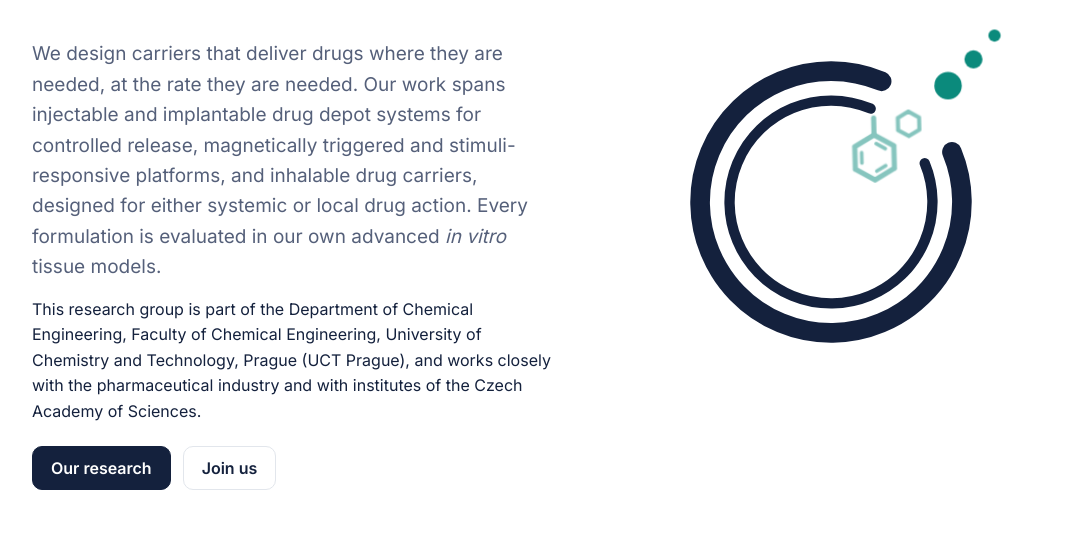
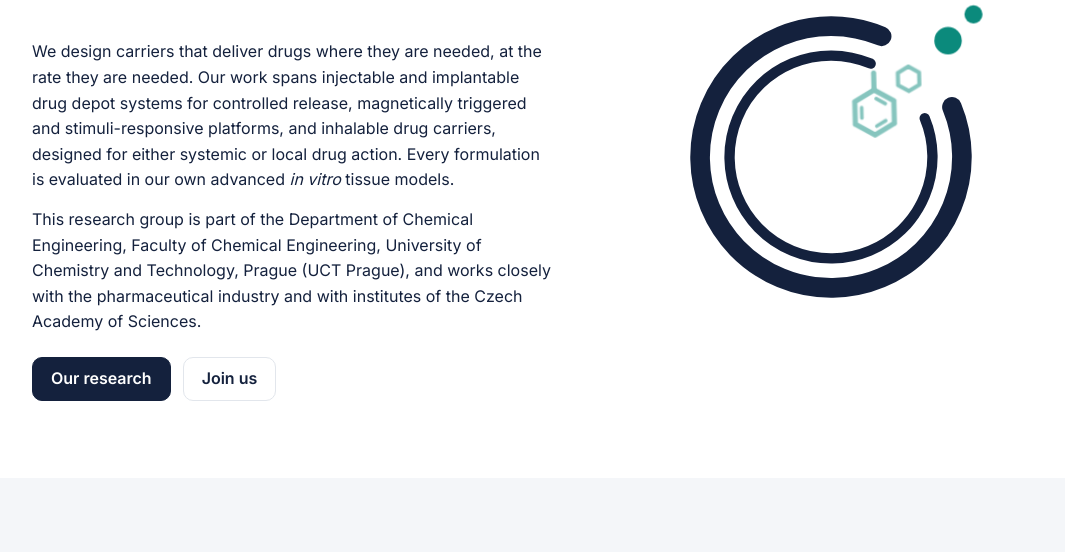
Before and after one commit to DenisaLizonova/lizonovalab, a plain HTML site: page index.html in a window 1280 px wide. Shown: the part 233-785 px from the top of the page, without its empty margins (102-1167 px from the left). Drawn offline with Linux system fonts and the light colour scheme.

Commit message:
Use one text style for intro and body paragraphs
Co-Authored-By: Claude Opus 5.5 <noreply@anthropic.com>
Claude-Session: https://claude.ai/code/session_015z5T9J66M8dVA6CzNpFu4P

```diff
--- a/index.html
+++ b/index.html
@@ -54,7 +54,7 @@ h1{font-size:clamp(34px,5vw,52px);line-height:1.05;letter-spacing:-.025em;margin
 h2{font-size:clamp(26px,3vw,34px);line-height:1.1;letter-spacing:-.02em;margin:0 0 18px;text-wrap:balance}
 h3{font-size:18px;line-height:1.3;margin:0 0 6px}
 p{margin:0 0 14px;max-width:68ch}
-.lead{font-size:clamp(17px,1.6vw,19px);color:var(--mute)}
+.lead{font-size:inherit;color:inherit}
 .sub{font-size:15px;color:var(--mute);font-weight:500;margin-bottom:22px}
 .hero{display:grid;grid-template-columns:minmax(0,1.1fr) minmax(0,.9fr);gap:clamp(24px,5vw,72px);align-items:center}
 .hero .art{color:var(--mark);display:flex;justify-content:center}
```
